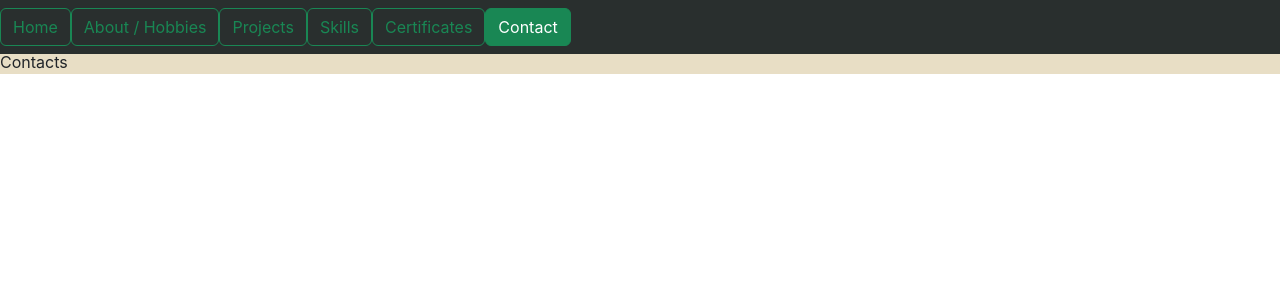
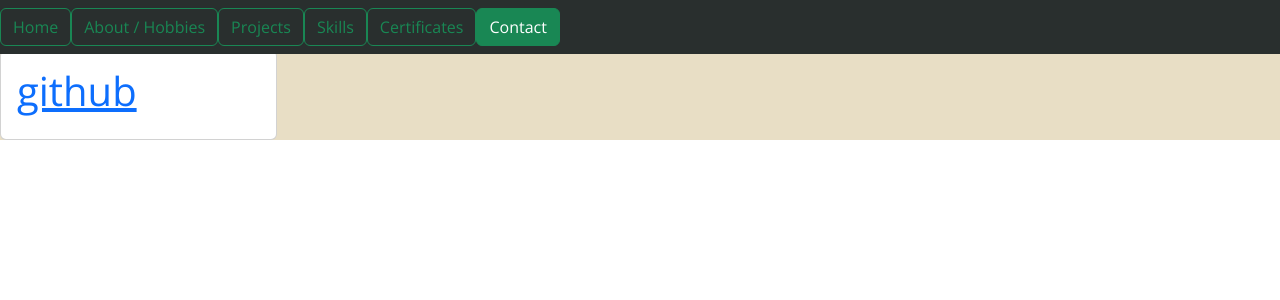
Before and after one commit to Eds-Dbug/profile2, a React (Create React App) app: page /contact in a window 1280 px wide. Shown: the top 300 px of the page. Built offline with nearby package versions, Linux system fonts and the light colour scheme.

Commit message:
start on contact page

```diff
--- /dev/null
+++ b/src/data/Data.tsx
@@ -0,0 +1,8 @@
+const contacts = [
+	{
+		platform: 'github',
+		link: 'https://github.com/Eds-Dbug',
+	},
+];
+
+export {contacts};
--- a/src/routes/Contact.tsx
+++ b/src/routes/Contact.tsx
@@ -1,11 +1,22 @@
-import React from 'react'
-import NavBar from '../NavBar/NavBar';
+import { contacts } from "../data/Data";
+import '../styles/routes/contact.scss';
 
 export default function Contact() {
+  const contactMap = contacts.map(contact => {
+    return (
+			<div className="card contact__card">
+				<div className="card-body">
+					<a href={contact.link}>
+            <h1>{contact.platform}</h1>
+          </a>
+				</div>
+			</div>
+		);
+  });
+
   return (
-    <div>
-
-      Contacts
+    <div className="contact">
+      {contactMap}
     </div>
   )
 }
--- a/src/styles/index.scss
+++ b/src/styles/index.scss
@@ -1,5 +1,6 @@
 @import '/src/styles/variables.scss';
-
+@import url('https://fonts.googleapis.com/css2?family=Open+Sans:wght@400;700&display=swap');
 #root {
   background-color: $bone;
+  font-family: 'Open Sans', sans-serif;
 }
--- a/src/styles/routes/contact.scss
+++ b/src/styles/routes/contact.scss
@@ -0,0 +1,6 @@
+.contact {
+  width: 94%;
+  &__card {
+    width: 23%;
+  }
+}
```
